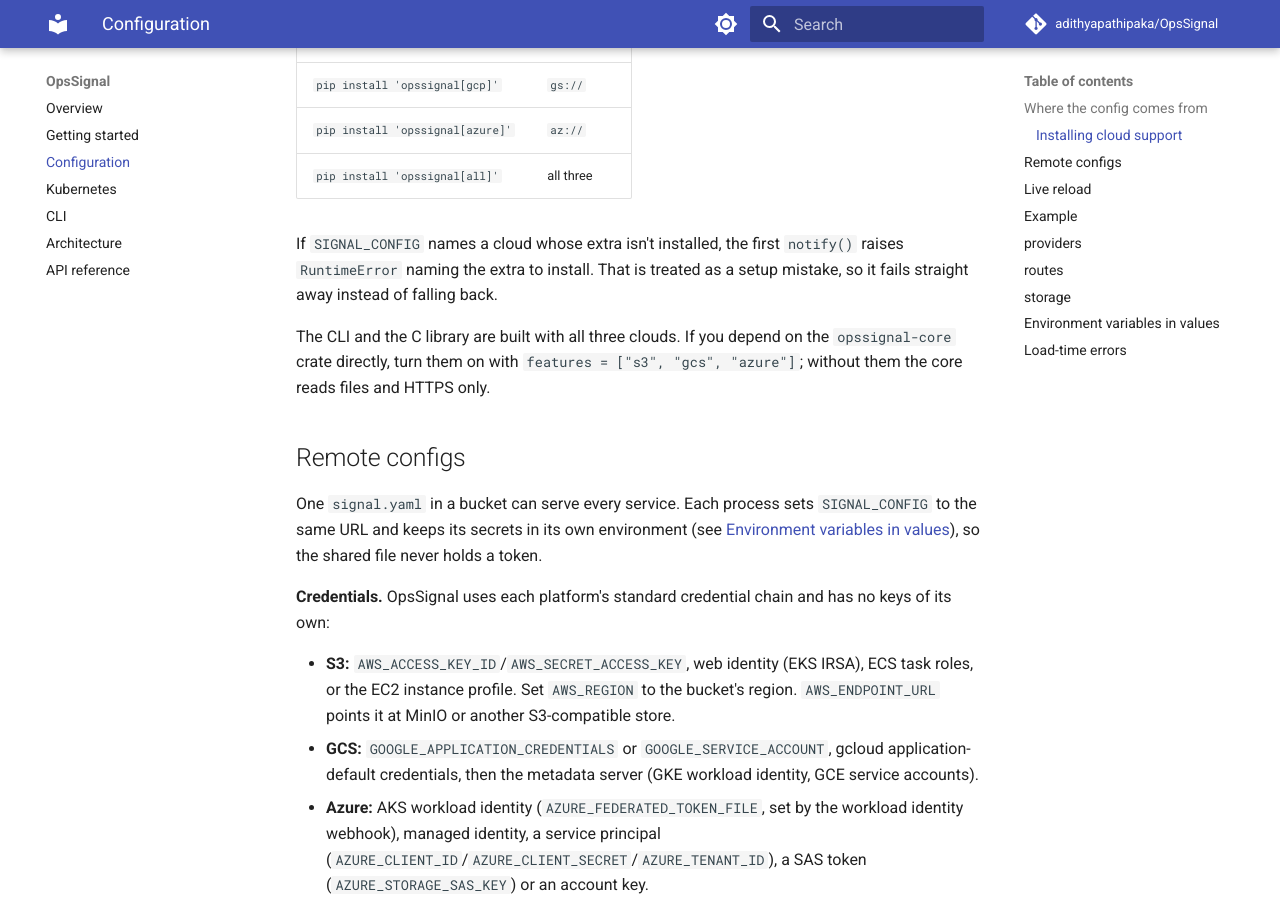
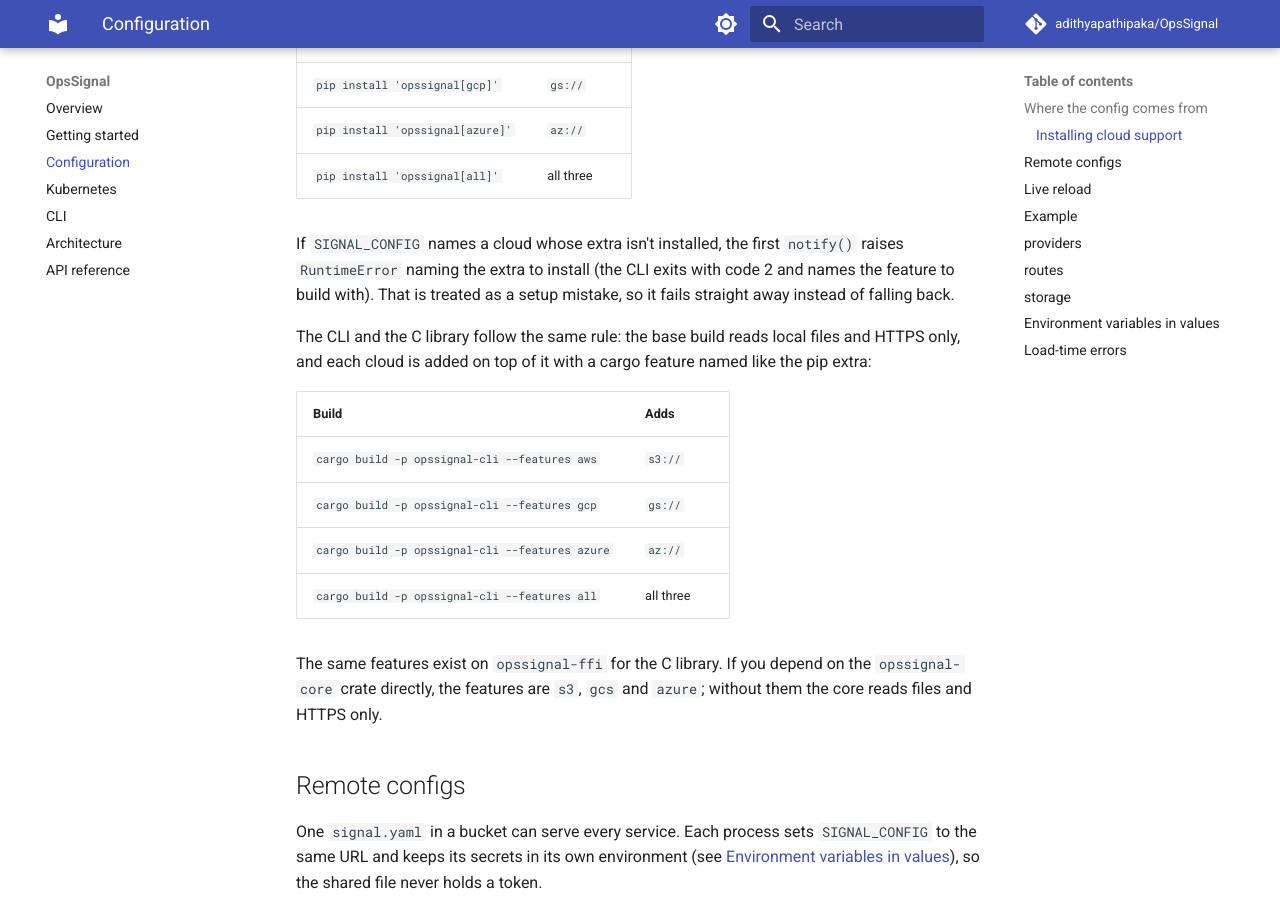
Before and after one commit to adithyapathipaka/OpsSignal, an MkDocs documentation site: the page built from docs/configuration.md, in a window 1280 px wide and 900 px high, scrolled down 1025 px. Built offline with MkDocs 1.6.1 and Material for MkDocs 9.7.7, drawn with Linux system fonts in a browser that asks for light colours; comment, search, counter and statistics services are not loaded.

Commit message:
Keep cloud code out of the base CLI and C library
The CLI and C library used to compile S3, GCS and Azure in by default.
Like the Python wheel, their base build now reads local files and
https:// only, and each cloud is an add-on build on top of it:
--features aws, gcp, azure or all, named like the pip extras. A cloud
URL on a base build fails with exit code 2 and names the feature.

CI checks that neither base crate links object_store and that every
cloud variant builds and passes clippy.

Co-Authored-By: Claude Opus 5.5 (1M context) <noreply@anthropic.com>
Claude-Session: https://claude.ai/code/session_01LikPfMxY5MQNB3D6wLTYho

```diff
--- a/docs/configuration.md
+++ b/docs/configuration.md
@@ -33,13 +33,24 @@ extra that installs a small native add-on, which `opssignal` finds on its own:
 | `pip install 'opssignal[all]'` | all three |
 
 If `SIGNAL_CONFIG` names a cloud whose extra isn't installed, the first
-`notify()` raises `RuntimeError` naming the extra to install. That is treated
+`notify()` raises `RuntimeError` naming the extra to install (the CLI exits
+with code 2 and names the feature to build with). That is treated
 as a setup mistake, so it fails straight away instead of falling back.
 
-The CLI and the C library are built with all three clouds. If you depend on
-the `opssignal-core` crate directly, turn them on with
-`features = ["s3", "gcs", "azure"]`; without them the core reads files and
-HTTPS only.
+The CLI and the C library follow the same rule: the base build reads local
+files and HTTPS only, and each cloud is added on top of it with a cargo
+feature named like the pip extra:
+
+| Build | Adds |
+|---|---|
+| `cargo build -p opssignal-cli --features aws` | `s3://` |
+| `cargo build -p opssignal-cli --features gcp` | `gs://` |
+| `cargo build -p opssignal-cli --features azure` | `az://` |
+| `cargo build -p opssignal-cli --features all` | all three |
+
+The same features exist on `opssignal-ffi` for the C library. If you depend on
+the `opssignal-core` crate directly, the features are `s3`, `gcs` and `azure`;
+without them the core reads files and HTTPS only.
 
 ## Remote configs
 
```
Also changed, not shown: docs/ARCHITECTURE.md (+3 -1 lines), 4 other files.
